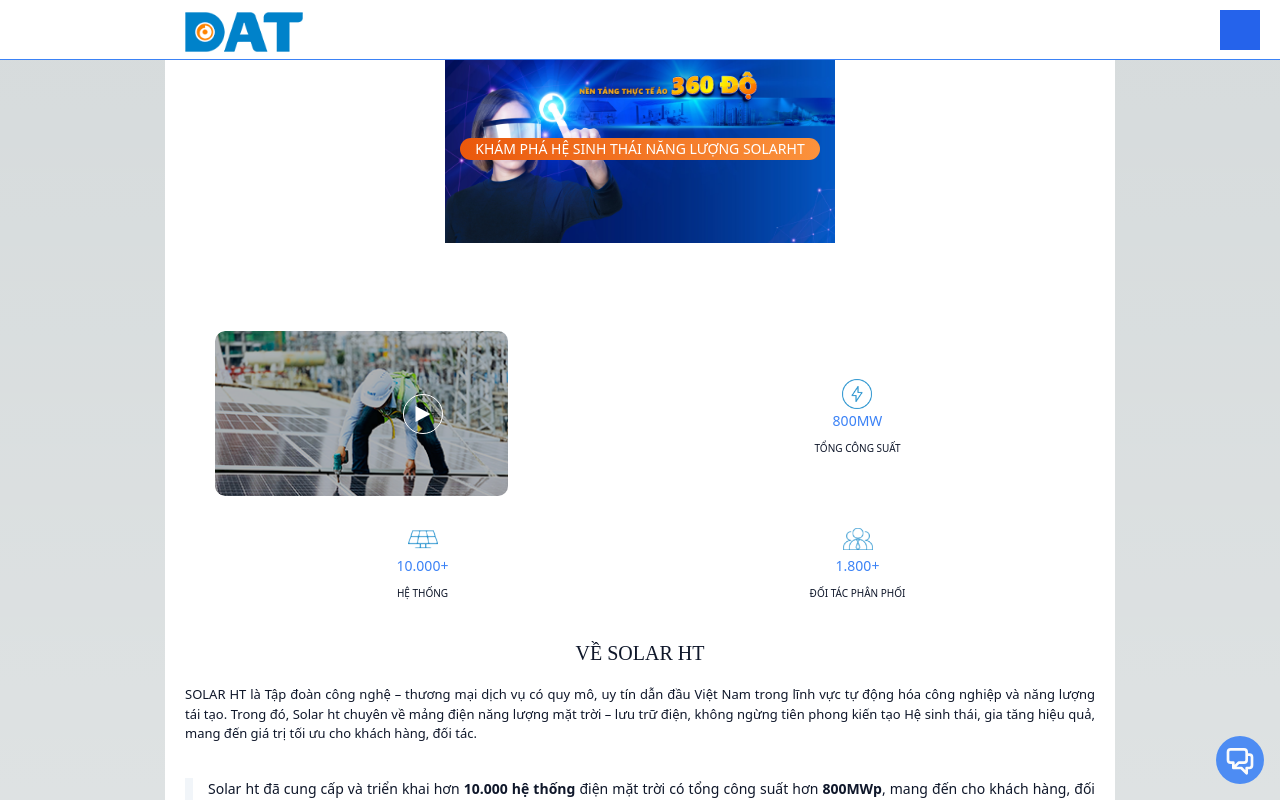
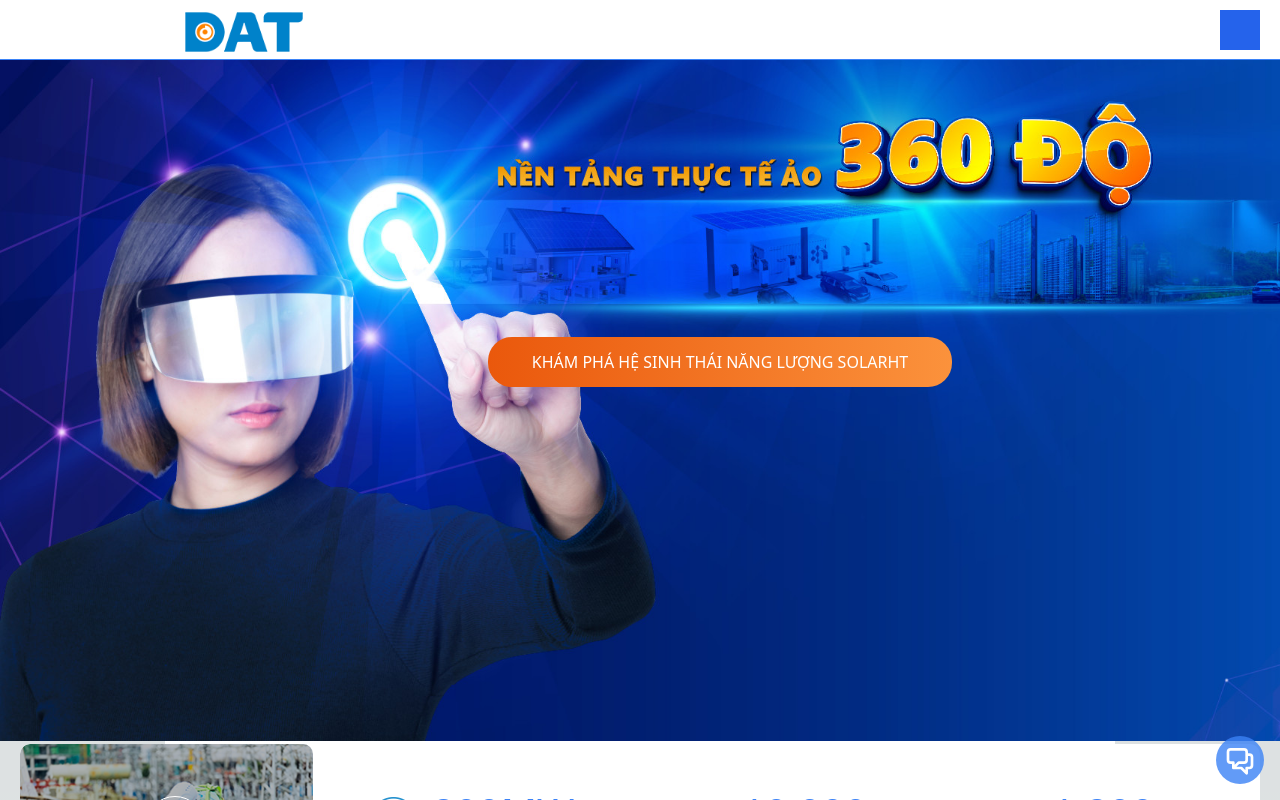
Before and after one commit to phamvietptc/solar-power, a Next.js app: page / in a window 1280 px wide. Shown: the top 800 px of the page. Built offline with nearby package versions, Linux system fonts and the light colour scheme.

Commit message:
19/12/2023

```diff
--- a/src/app/page.js
+++ b/src/app/page.js
@@ -15,18 +15,18 @@
       <RecentPosts blogs={allBlogs} /> */}
 
       {/* banner */}
-      <section className=" max-h-183px overflow-hidden relative h-auto w-screen -ml-50vw left-1/2 mb-0 bg-no-repeat bg-cover ">
+      <section className=" max-h-183px md:max-h-none overflow-hidden relative h-auto md:h-calc-28px w-screen -ml-50vw left-1/2 mb-0 bg-no-repeat bg-cover ">
         <div className=" relative overflow-hidden ">
-          <div className=" opacity-100 w-390px relative mx-auto top-0 left-0 ">
-            <div className=" w-390px relative left-0 top-0 z-40 opacity-100 float-left h-full min-h-1px ">
+          <div className=" opacity-100 w-390px md:w-1440px relative mx-auto top-0 left-0 ">
+            <div className=" w-390px md:w-1440px relative left-0 top-0 z-40 opacity-100 float-left h-full min-h-1px ">
               <div className=" w-full h-full inline-block relative overflow-hidden ">
                 <img src="/images/home/banner.jpeg" />
-                <div className=" max-w-950px mx-auto px-10px ">
-                  <div className=" absolute top-1/2 w-full left-0 text-center -translate-y-1/2 ">
+                <div className=" max-w-950px md:max-w-7xl mx-auto px-10px ">
+                  <div className=" absolute top-1/2 w-full left-0 text-center -translate-y-1/2 md:-mt-35px ">
                     <h2></h2>
                     <a
                       href="#"
-                      className=" leading-3 text-sm py-5px px-15px text-white text-center min-w-120px font-normal uppercase inline-block relative overflow-hidden z-40 rounded-3xl bg-gradient-to-r bg-transparent from-orange-600 to-orange-400 cursor-pointer "
+                      className=" leading-3 md:leading-6 text-sm md:text-base py-5px md:py-13px px-15px md:px-11 text-white text-center min-w-120px font-normal uppercase inline-block relative overflow-hidden z-40 rounded-3xl bg-gradient-to-r bg-transparent from-orange-600 to-orange-400 cursor-pointer "
                     >
                       Khám phá hệ sinh thái năng lượng Solarht
                     </a>
@@ -39,12 +39,12 @@
       </section>
 
       {/* video */}
-      <section className=" pt-30px relative z-20 w-screen -ml-50vw left-1/2 overflow-hidden bg-no-repeat bg-cover ">
-        <div className=" max-w-950px mx-auto px-10px before:content-['.'] before:block before:overflow-hidden before:invisible after:clear-both ">
-          <div className=" px-10px before:content-['.'] before:block before:overflow-hidden before:invisible after:clear-both ">
-            <div className=" items-center h-auto flex flex-wrap w-full bg-white rounded-10px justify-center ">
-              <div className=" p-10px w-calc-20px flex items-center float-left h-full relative ">
-                <div className=" w-full h-full inline-block ">
+      <section className=" md:-mt-88px pt-30px md:pt-0 relative z-20 md:z-40 w-screen -ml-50vw left-1/2 overflow-hidden bg-no-repeat bg-cover ">
+        <div className=" max-w-950px md:max-w-7xl mx-auto px-10px md:before:content-none before:content-['.'] before:block before:overflow-hidden before:invisible after:clear-both ">
+          <div className=" px-10px md:before:content-none before:content-['.'] before:block before:overflow-hidden before:invisible after:clear-both ">
+            <div className=" items-center md:items-start h-auto md:max-h-165px flex flex-wrap w-full md:mb-50px bg-white rounded-10px justify-center ">
+              <div className=" p-10px md:p-0 w-calc-20px md:w-1/4 flex items-center float-left h-full relative ">
+                <div className=" w-full md:w-auto h-full inline-block ">
                   <a
                     className=" text-orange-500 absolute w-full h-full top-0 left-0 z-50 cursor-pointer bg-transparent "
                     href="https://www.youtube.com/watch?v=h6-VubFRoIM"
@@ -52,68 +52,68 @@
                   <img
                     src="/images/home/video.png"
                     alt="video"
-                    className=" h-full object-cover max-h-165px max-w-full rounded-10px "
+                    className=" md:h-auto h-full object-cover max-h-165px max-w-full rounded-10px "
                   />
                   <a
                     href="#"
-                    className=" w-10 h-10 border border-solid border-white absolute top-1/2 left-1/2 -translate-x-1/2 -translate-y-1/2 rounded-full z-10 text-orange-500 bg-transparent cursor-pointer "
+                    className=" w-10 md:w-60px h-10 md:h-60px border border-solid border-white absolute top-1/2 left-1/2 -translate-x-1/2 -translate-y-1/2 rounded-full z-10 text-orange-500 bg-transparent cursor-pointer "
                   >
-                    <span className=" border-y-8 border-r-0 border-l-15px absolute w-0 h-0 border-solid border-t-transparent border-r-transparent border-b-transparent border-l-white top-1/2 left-1/2 -translate-x-1/2 -translate-y-1/2 before:content-[''] before:absolute before:visited:text-orange-500 "></span>
+                    <span className=" border-y-8 md:border-y-15px border-r-0 border-l-15px md:border-l-20px absolute w-0 h-0 border-solid border-t-transparent border-r-transparent border-b-transparent border-l-white top-1/2 left-1/2 -translate-x-1/2 -translate-y-1/2 before:content-[''] before:absolute before:visited:text-orange-500 "></span>
                   </a>
                 </div>
               </div>
-              <div className=" w-calc-20px p-10px flex items-center text-center justify-center float-left h-full relative ">
-                <div className=" inline-block ">
-                  <div className=" mb-10px w-full float-left relative top-2 ">
+              <div className=" w-calc-20px md:w-1/4 p-10px md:p-0 flex md:inline-block items-center text-center md:text-left justify-center float-left h-full relative ">
+                <div className=" inline-block md:pt-45px md:px-10 ">
+                  <div className=" mb-10px md:mb-0 md:mr-15px md:w-47px w-full float-left relative top-2 ">
                     <img
                       src="/images/home/energy.png"
                       alt="icon"
-                      className=" h-30px inline-block "
+                      className=" h-30px md:h-auto inline-block "
                     />
                   </div>
-                  <div className=" float-none ">
-                    <h3 className=" text-sm text-blue-500 uppercase mb-10px font-normal ">
+                  <div className=" float-none md:float-left ">
+                    <h3 className=" text-sm md:text-40px md:leading-1.2 text-blue-500 uppercase mb-10px font-normal ">
                       800MW
                     </h3>
-                    <p className=" text-10px leading-normal text-slate-900 uppercase ">
+                    <p className=" text-10px md:text-sm leading-normal text-slate-900 uppercase ">
                       TỔNG CÔNG SUẤT
                     </p>
                   </div>
                 </div>
               </div>
-              <div className=" w-calc-20px p-10px flex items-center text-center justify-center float-left h-full relative ">
-                <div className=" inline-block ">
-                  <div className=" mb-10px w-full float-left relative top-2 ">
+              <div className=" w-calc-20px md:w-1/4 md:p-0 p-10px flex md:inline-block items-center md:text-left text-center justify-center float-left h-full relative ">
+                <div className=" inline-block md:pt-45px md:px-10 ">
+                  <div className=" mb-10px md:mb-0 md:mr-15px md:w-47px w-full float-left relative top-2 ">
                     <img
                       src="/images/home/system.png"
                       alt="icon"
-                      className=" h-30px inline-block "
+                      className=" h-30px md:h-auto inline-block "
                     />
                   </div>
-                  <div className=" float-none ">
-                    <h3 className=" text-sm text-blue-500 uppercase mb-10px font-normal ">
+                  <div className=" float-none md:float-left ">
+                    <h3 className=" text-sm md:text-40px md:leading-1.2 text-blue-500 uppercase mb-10px font-normal ">
                       10.000+
                     </h3>
-                    <p className=" text-10px leading-normal text-slate-900 uppercase ">
+                    <p className=" text-10px md:text-sm leading-normal text-slate-900 uppercase ">
                       HỆ THỐNG
                     </p>
                   </div>
                 </div>
               </div>
-              <div className=" w-calc-20px p-10px flex items-center text-center justify-center float-left h-full relative ">
-                <div className=" inline-block ">
-                  <div className=" mb-10px w-full float-left relative top-2 ">
+              <div className=" w-calc-20px md:w-1/4 md:p-0 p-10px flex md:inline-block items-center md:text-left text-center justify-center float-left h-full relative ">
+                <div className=" inline-block md:pt-45px md:px-10 ">
+                  <div className=" mb-10px md:mb-0 md:mr-15px md:w-47px w-full float-left relative top-2 ">
                     <img
                       src="/images/home/partner.png"
                       alt="icon"
-                      className=" h-30px inline-block "
+                      className=" h-30px md:h-auto inline-block "
                     />
                   </div>
-                  <div className=" float-none ">
-                    <h3 className=" text-sm text-blue-500 uppercase mb-10px font-normal ">
+                  <div className=" float-none md:float-left ">
+                    <h3 className=" text-sm md:text-40px md:leading-1.2 text-blue-500 uppercase mb-10px font-normal ">
                       1.800+
                     </h3>
-                    <p className=" text-10px leading-normal text-slate-900 uppercase ">
+                    <p className=" text-10px md:text-sm leading-normal text-slate-900 uppercase ">
                       ĐỐI TÁC PHÂN PHỐI
                     </p>
                   </div>
--- a/tailwind.config.js
+++ b/tailwind.config.js
@@ -62,11 +62,14 @@
         "14px": "14px",
         "27px": "27px",
         "30px": "30px",
+        "47px": "47px",
+        "60px": "60px",
         "150px": "150px",
         "158px": "158px",
         "175px": "175px",
         "350px": "350px",
         "390px": "390px",
+        "1440px": "1440px",
         "3150px": "3150px",
         "5460px": "5460px",
         "calc-20px": "calc(calc(100% / 2) - 20px)",
@@ -93,6 +96,7 @@
         "150px": "150px",
         "152px": "152px",
         "314px": "314px",
+        "calc-28px": "calc(100vh - 28px)",
       },
       minHeight: {
         "1px": "1px",
@@ -136,17 +140,21 @@
         "15px": "15px",
         "25px": "25px",
         "30px": "30px",
+        "35px": "35px",
         "38px": "38px",
         "50px": "50px",
         "60px": "60px",
+        "88px": "88px",
         "50vw": "50vw",
       },
       padding: {
         "5px": "5px",
         "10px": "10px",
+        "13px": "13px",
         "15px": "15px",
         "25px": "25px",
         "30px": "30px",
+        "45px": "45px",
         "50px": "50px",
         "70px": "70px",
       },
@@ -158,6 +166,7 @@
       },
       borderWidth: {
         "15px": "15px",
+        "20px": "20px",
       },
     },
   },
```
